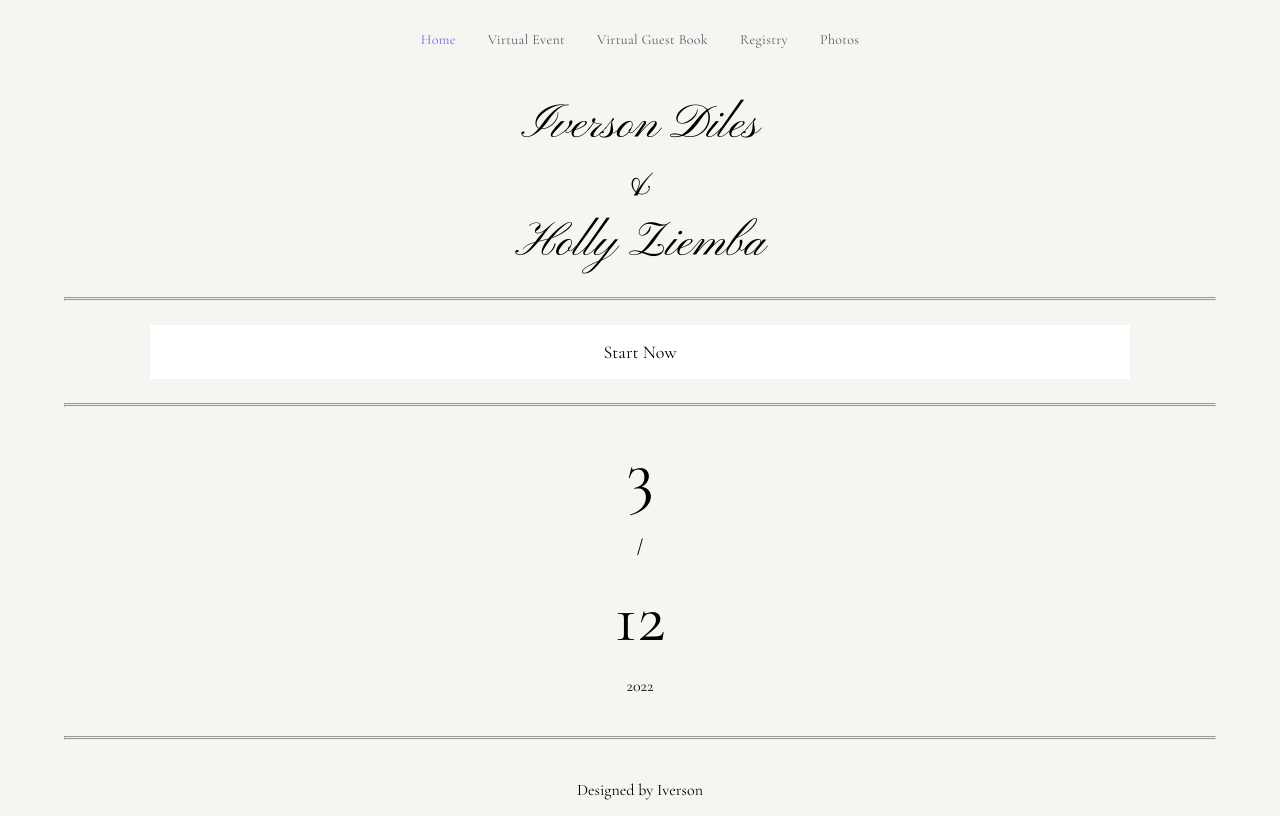
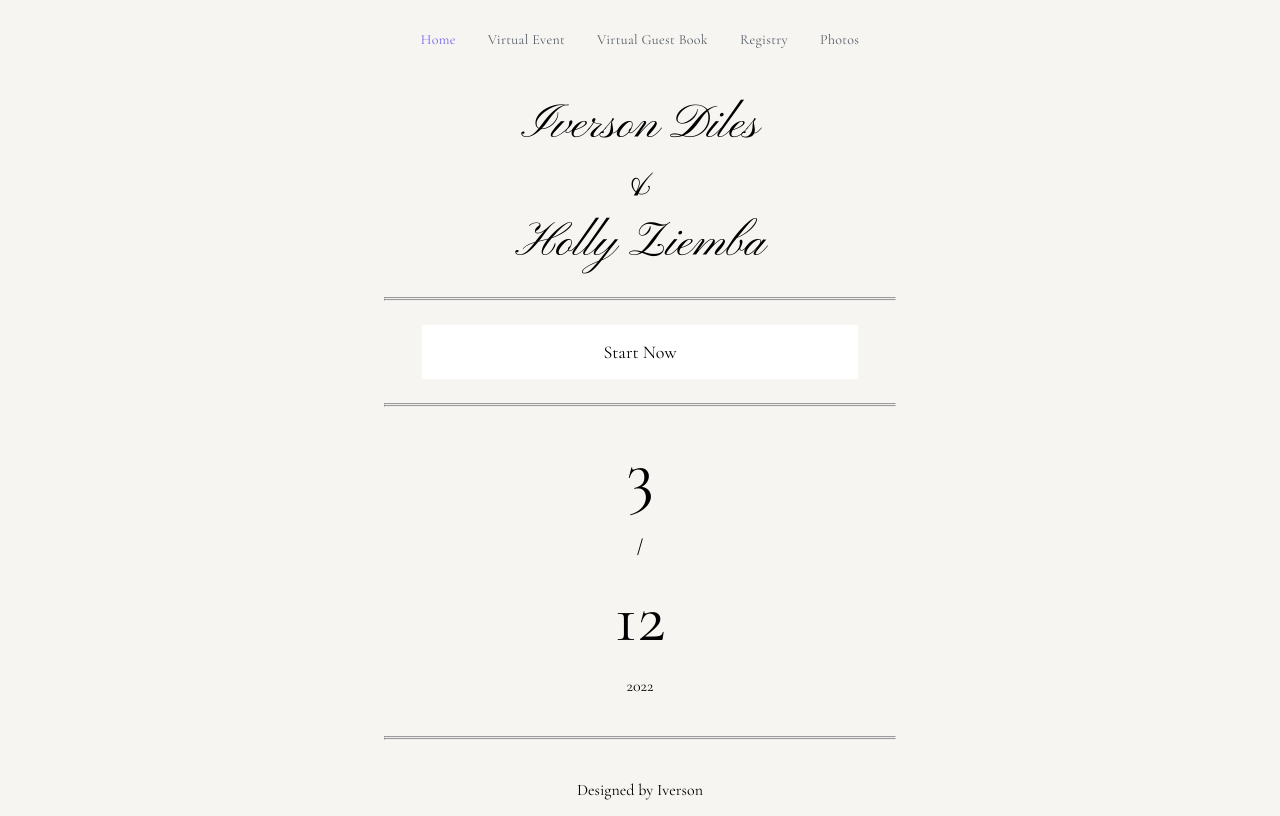
Before and after one commit to Ivcota/Next-Wedding-App, a Next.js app: page / in a window 1280 px wide. Built offline with nearby package versions, Linux system fonts and the light colour scheme.

Commit message:
css media queries

```diff
--- a/styles/globals.css
+++ b/styles/globals.css
@@ -33,6 +33,24 @@ a {
 
 .container {
   padding: 0 5vw;
+}
+
+@media (min-width: 1550px) {
+  .container {
+    padding: 0 38vw;
+  }
+}
+
+@media (min-width: 770px) and (max-width: 1550px) {
+  .container {
+    padding: 0 30vw;
+  }
+}
+
+@media (min-width: 700) and (max-width: 770px) {
+  .container {
+    padding: 0 30vw;
+  }
 }
 
 .modal-content {
```
